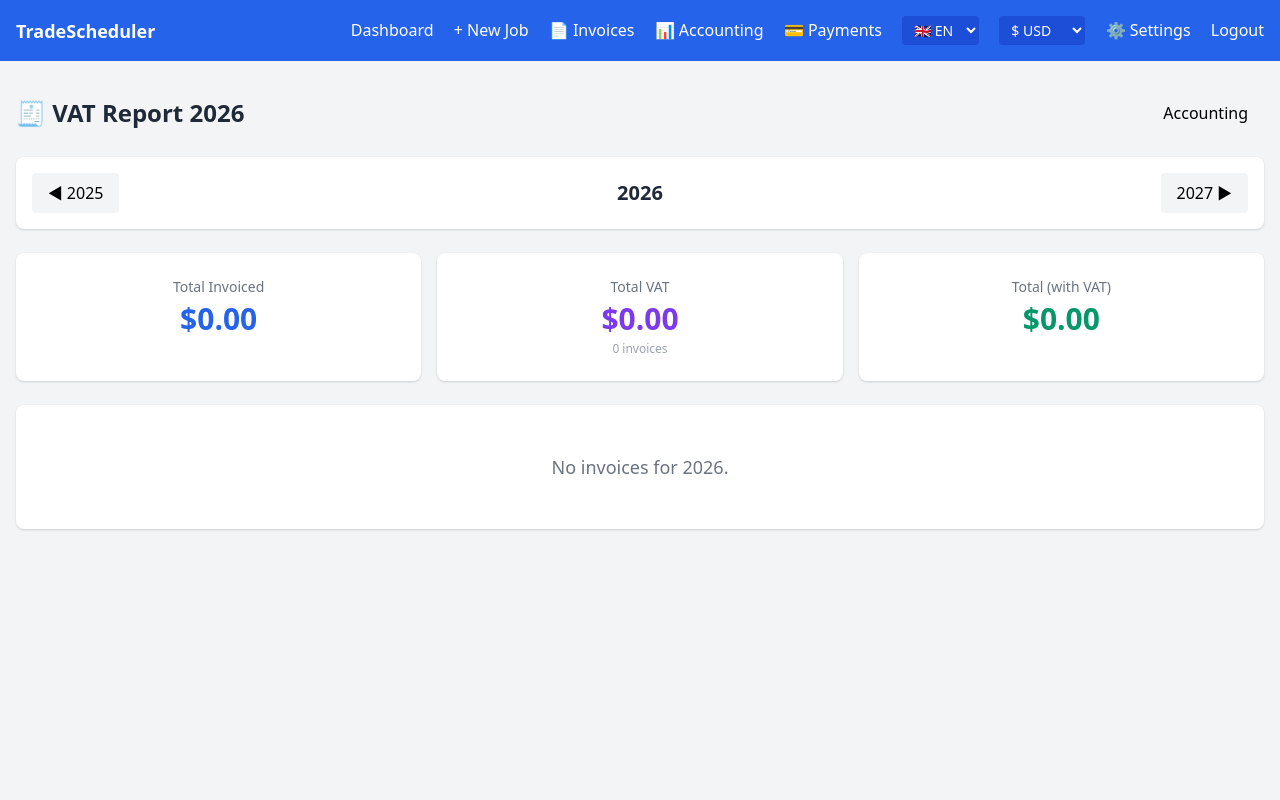
After one commit to stefcosmin09-glitch/scheduler-app, a Flask app: page /accounting/vat-report in a window 1280 px wide. The commit adds this page. Run offline with Flask 3, Linux system fonts and the light colour scheme; a user stored in the database is signed in; tables that the repository leaves empty hold one stand-in row (values such as "Sample post"); data that the repository does not hold is empty.

Commit message:
add yearly VAT report page with monthly breakdown and year navigation

```diff
--- a/app/routes.py
+++ b/app/routes.py
@@ -649,6 +649,51 @@ def accounting_export():
         headers={'Content-Disposition': f'attachment; filename=accounting_{month_name}.csv'}
     )
 
+@main.route('/accounting/vat-report')
+@login_required
+def vat_report():
+    from app.models import Invoice
+    import calendar
+    from babel.dates import format_date
+
+    year = int(request.args.get('year', datetime.utcnow().year))
+    first_day = datetime(year, 1, 1)
+    last_day = datetime(year, 12, 31, 23, 59, 59)
+
+    invoices = Invoice.query.filter_by(user_id=current_user.id).filter(
+        Invoice.issue_date >= first_day,
+        Invoice.issue_date <= last_day,
+        Invoice.status != 'cancelled'
+    ).all()
+
+    locale = current_user.language if current_user.language == 'ro' else 'en'
+
+    rows = []
+    totals = {'count': 0, 'subtotal': 0.0, 'vat': 0.0, 'total': 0.0}
+    for m in range(1, 13):
+        mf = datetime(year, m, 1)
+        ml = datetime(year, m, calendar.monthrange(year, m)[1], 23, 59, 59)
+        mins = [i for i in invoices if mf <= i.issue_date <= ml]
+        subtotal = sum(float(i.subtotal) for i in mins)
+        vat = sum(float(i.vat_amount) for i in mins)
+        total = sum(float(i.total_amount) for i in mins)
+        rows.append({
+            'month': m,
+            'name': format_date(mf, 'MMMM', locale=locale),
+            'count': len(mins),
+            'subtotal': subtotal,
+            'vat': vat,
+            'total': total,
+        })
+        totals['count'] += len(mins)
+        totals['subtotal'] += subtotal
+        totals['vat'] += vat
+        totals['total'] += total
+
+    return render_template('vat_report.html',
+        year=year, prev_year=year - 1, next_year=year + 1,
+        rows=rows, totals=totals)
+
 @main.route('/set-language', methods=['POST'])
 @login_required
 def set_language():
--- /dev/null
+++ b/app/templates/vat_report.html
@@ -0,0 +1,73 @@
+{% extends 'base.html' %}
+
+{% block content %}
+<div class="flex justify-between items-center mb-6">
+    <h2 class="text-2xl font-bold text-gray-800">🧾 {{ _('VAT Report') }} {{ year }}</h2>
+    <a href="{{ url_for('main.accounting', year=year, month=1) }}"
+        class="bg-gray-100 px-4 py-2 rounded hover:bg-gray-200">{{ _('Accounting') }}</a>
+</div>
+
+<div class="bg-white rounded-lg shadow p-4 mb-6 flex justify-between items-center">
+    <a href="{{ url_for('main.vat_report', year=prev_year) }}"
+        class="bg-gray-100 px-4 py-2 rounded hover:bg-gray-200">◀ {{ prev_year }}</a>
+    <h3 class="text-xl font-bold text-gray-800">{{ year }}</h3>
+    <a href="{{ url_for('main.vat_report', year=next_year) }}"
+        class="bg-gray-100 px-4 py-2 rounded hover:bg-gray-200">{{ next_year }} ▶</a>
+</div>
+
+<div class="grid grid-cols-3 gap-4 mb-6">
+    <div class="bg-white rounded-lg shadow p-6 text-center">
+        <p class="text-gray-500 text-sm mb-1">{{ _('Total Invoiced') }}</p>
+        <p class="text-3xl font-bold text-blue-600">{{ totals.subtotal|money }}</p>
+    </div>
+    <div class="bg-white rounded-lg shadow p-6 text-center">
+        <p class="text-gray-500 text-sm mb-1">{{ _('Total VAT') }}</p>
+        <p class="text-3xl font-bold text-purple-600">{{ totals.vat|money }}</p>
+        <p class="text-gray-400 text-xs mt-1">{{ totals.count }} {{ _('invoices') }}</p>
+    </div>
+    <div class="bg-white rounded-lg shadow p-6 text-center">
+        <p class="text-gray-500 text-sm mb-1">{{ _('Total (with VAT)') }}</p>
+        <p class="text-3xl font-bold text-green-600">{{ totals.total|money }}</p>
+    </div>
+</div>
+
+{% if totals.count > 0 %}
+<div class="bg-white rounded-lg shadow overflow-hidden">
+    <table class="w-full">
+        <thead class="bg-gray-50">
+            <tr>
+                <th class="px-4 py-3 text-left text-xs font-semibold text-gray-600">{{ _('Month') }}</th>
+                <th class="px-4 py-3 text-right text-xs font-semibold text-gray-600">{{ _('Invoices') }}</th>
+                <th class="px-4 py-3 text-right text-xs font-semibold text-gray-600">{{ _('Subtotal') }}</th>
+                <th class="px-4 py-3 text-right text-xs font-semibold text-gray-600">{{ _('VAT') }}</th>
+                <th class="px-4 py-3 text-right text-xs font-semibold text-gray-600">{{ _('Total') }}</th>
+            </tr>
+        </thead>
+        <tbody class="divide-y divide-gray-100">
+            {% for r in rows if r.count > 0 %}
+            <tr class="hover:bg-gray-50">
+                <td class="px-4 py-3 font-semibold text-gray-800">{{ r.name }}</td>
+                <td class="px-4 py-3 text-right text-gray-600">{{ r.count }}</td>
+                <td class="px-4 py-3 text-right text-gray-600">{{ r.subtotal|money }}</td>
+                <td class="px-4 py-3 text-right text-purple-600 font-semibold">{{ r.vat|money }}</td>
+                <td class="px-4 py-3 text-right text-gray-800">{{ r.total|money }}</td>
+            </tr>
+            {% endfor %}
+        </tbody>
+        <tfoot class="bg-gray-50">
+            <tr>
+                <td class="px-4 py-3 font-bold text-gray-800">{{ _('Total') }}</td>
+                <td class="px-4 py-3 text-right font-bold text-gray-800">{{ totals.count }}</td>
+                <td class="px-4 py-3 text-right font-bold text-gray-800">{{ totals.subtotal|money }}</td>
+                <td class="px-4 py-3 text-right font-bold text-purple-700">{{ totals.vat|money }}</td>
+                <td class="px-4 py-3 text-right font-bold text-gray-800">{{ totals.total|money }}</td>
+            </tr>
+        </tfoot>
+    </table>
+</div>
+{% else %}
+<div class="bg-white rounded-lg shadow p-12 text-center">
+    <p class="text-gray-500 text-lg">{{ _('No invoices for') }} {{ year }}.</p>
+</div>
+{% endif %}
+{% endblock %}
```
Also changed, not shown: app/templates/accounting.html (+10 -4 lines), app/translations/ro/LC_MESSAGES/messages.po, 1 other file.
